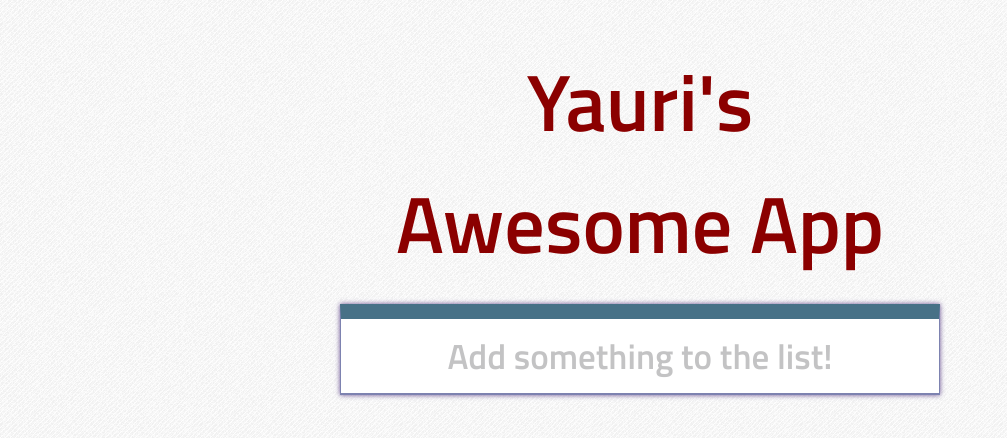
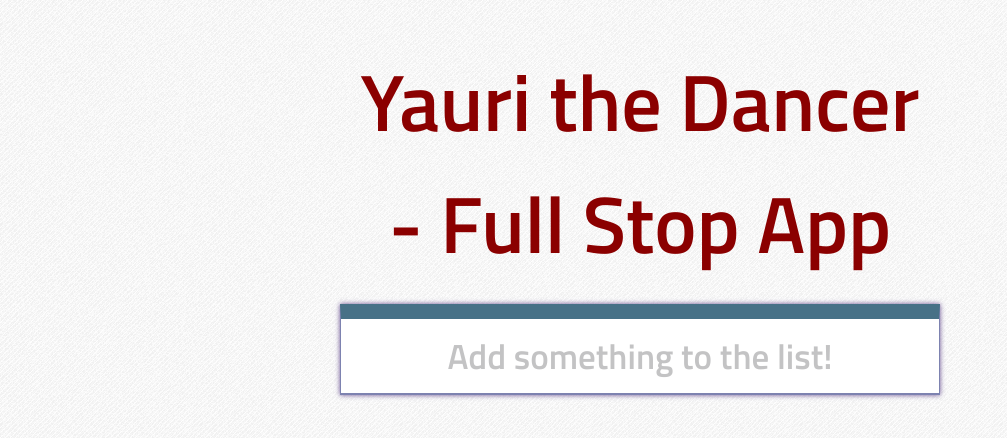
Before and after one commit to idanceicode/Rails.1017, a plain HTML site: page index.html in a window 1280 px wide. Shown: the whole page, without its empty margins (0-1007 px from the left). Drawn offline with nearby package versions, Linux system fonts and the light colour scheme; no server answers.

Commit message:
Update index.html
Just wanted to try a different text for my heading.

```diff
--- a/index.html
+++ b/index.html
@@ -6,7 +6,7 @@
 
 <body>
   <div id="container">
-    <h1>Yauri's Awesome App</h1>
+    <h1>Yauri the Dancer - Full Stop App</h1>
     <div id="app">
       <form id='add-form'>
         <input id="create" name="itemDescription" type="text" placeholder="Add something to the list!">
```
